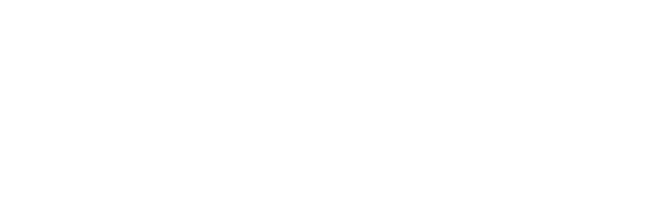
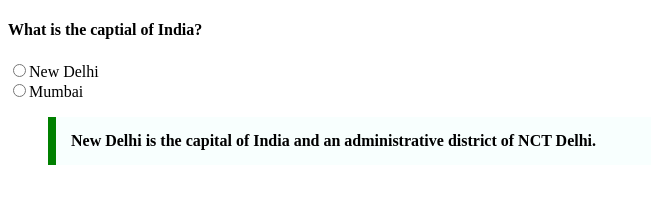
Before and after one commit to acciojob/trivia-PriyaBhoomireddi, a website: page main.html in a window 1280 px wide. Shown: the whole page, without its empty margins (0-651 px from the left). Drawn offline with Linux system fonts and the light colour scheme.

Commit message:
created a submission

```diff
--- a/main.html
+++ b/main.html
@@ -7,6 +7,12 @@
 </head>
 
 <body>
+	<h4>What is the captial of India?</h4>
+	<input type="radio" id="text">New Delhi</input><br>
+	<input type="radio" id="text">Mumbai</input><br>
+	<blockquote>
+		New Delhi is the capital of India and an administrative district of NCT Delhi.
+	</blockquote>
 	<!-- the entire body must be written by student -->
     <script type="text/javascript" src="./script.js">
 </script>
--- a/styles.css
+++ b/styles.css
@@ -1,2 +1,10 @@
 
 /* Your CSS Code here. */
+blockquote{
+	max-width:600px;
+	margin: ~10px;
+	padding:15px;
+	border-left: 8px solid green;
+	background-color:#f8fffe;
+	font-weight: Bold;
+}
```
